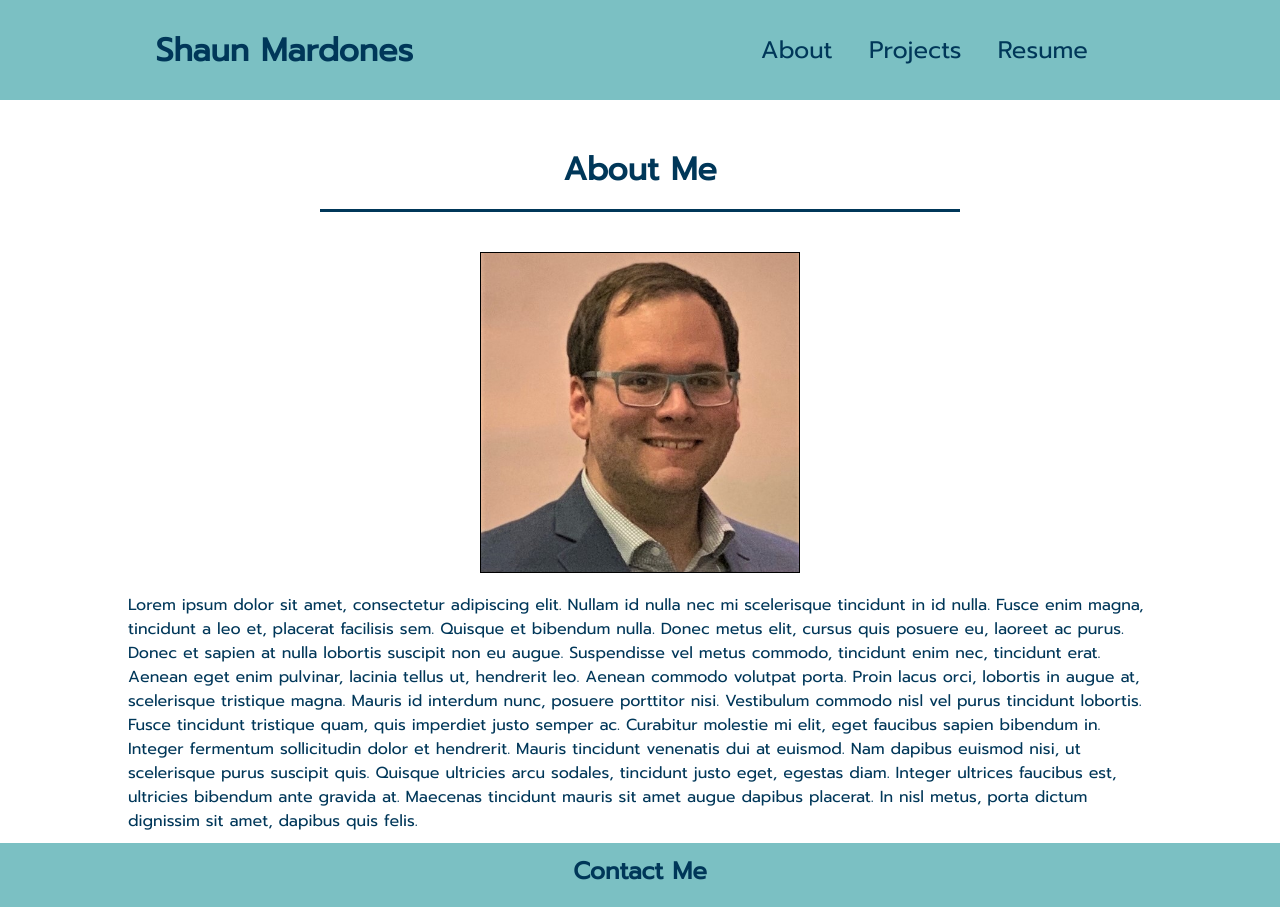
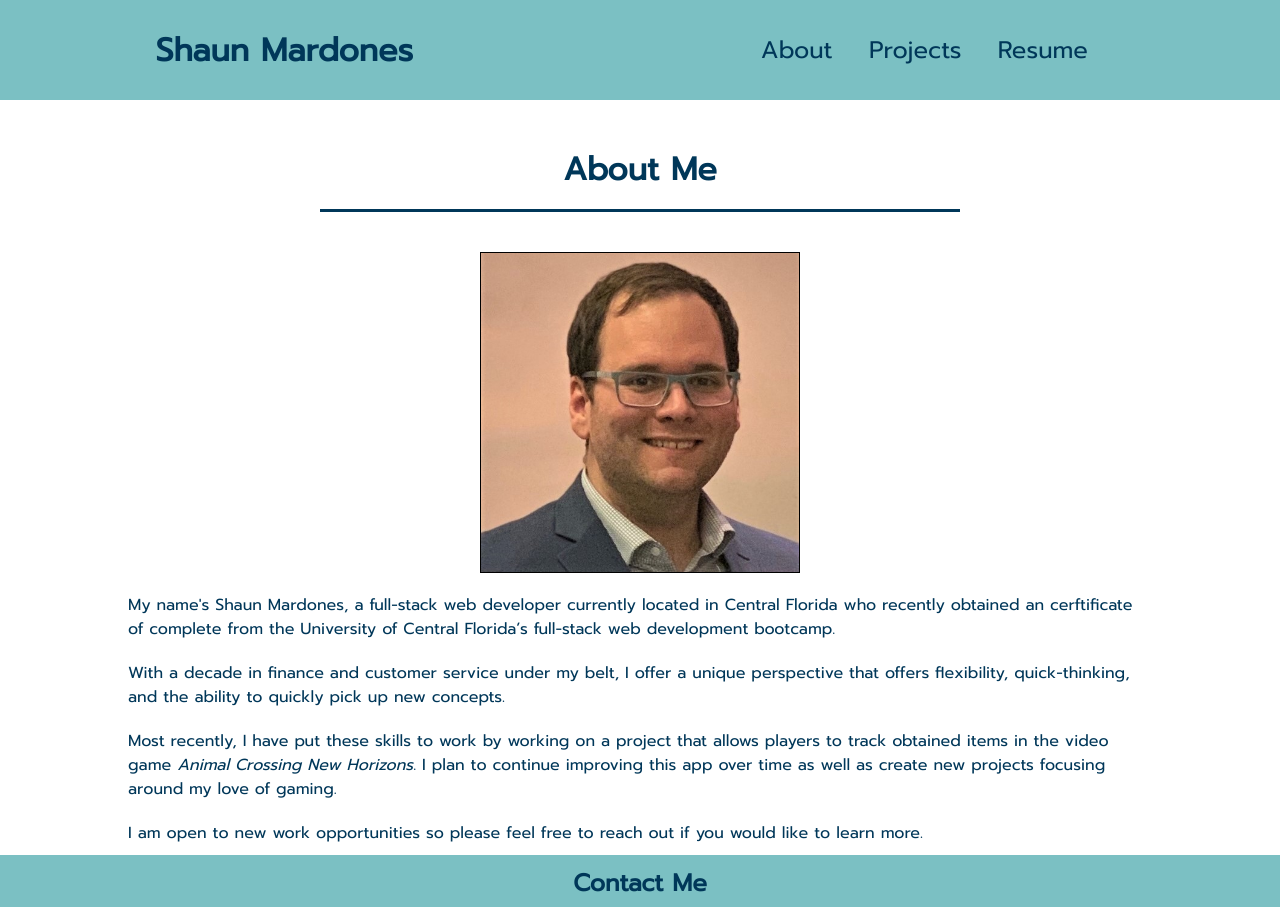
Before and after one commit to smardones/updated-portfolio, a React (Create React App) app: page /about in a window 1280 px wide. Shown: the top 907 px of the page. Built offline with nearby package versions, Linux system fonts and the light colour scheme.

Commit message:
added about me text

```diff
--- a/src/pages/about.js
+++ b/src/pages/about.js
@@ -13,9 +13,10 @@ function About() {
             <div className="about-wrapper">
 
                 <img className="self-portrait" src={self} alt="Me"/>
-                <p>Lorem ipsum dolor sit amet, consectetur adipiscing elit. Nullam id nulla nec mi scelerisque tincidunt in id nulla. Fusce enim magna, tincidunt a leo et, placerat facilisis sem. Quisque et bibendum nulla. Donec metus elit, cursus quis posuere eu, laoreet ac purus. Donec et sapien at nulla lobortis suscipit non eu augue. Suspendisse vel metus commodo, tincidunt enim nec, tincidunt erat. Aenean eget enim pulvinar, lacinia tellus ut, hendrerit leo. Aenean commodo volutpat porta. Proin lacus orci, lobortis in augue at, scelerisque tristique magna. Mauris id interdum nunc, posuere porttitor nisi.
-
-                    Vestibulum commodo nisl vel purus tincidunt lobortis. Fusce tincidunt tristique quam, quis imperdiet justo semper ac. Curabitur molestie mi elit, eget faucibus sapien bibendum in. Integer fermentum sollicitudin dolor et hendrerit. Mauris tincidunt venenatis dui at euismod. Nam dapibus euismod nisi, ut scelerisque purus suscipit quis. Quisque ultricies arcu sodales, tincidunt justo eget, egestas diam. Integer ultrices faucibus est, ultricies bibendum ante gravida at. Maecenas tincidunt mauris sit amet augue dapibus placerat. In nisl metus, porta dictum dignissim sit amet, dapibus quis felis.</p>
+                <p>My name's Shaun Mardones, a full-stack web developer currently located in Central Florida who recently obtained an cerftificate of complete from the University of Central Florida’s full-stack web development bootcamp.</p>
+                <p>With a decade in finance and customer service under my belt, I offer a unique perspective that offers flexibility, quick-thinking, and the ability to quickly pick up new concepts.</p>
+                <p>Most recently, I have put these skills to work by working on a project that allows players to track obtained items in the video game <em>Animal Crossing New Horizons</em>. I plan to continue improving this app over time as well as create new projects focusing around my love of gaming.</p>
+                <p>I am open to new work opportunities so please feel free to reach out if you would like to learn more.</p>
             </div>
             <Footer />
         </section>
```
Also changed, not shown: 1 other file (tests, documents, lock files or other folders).
